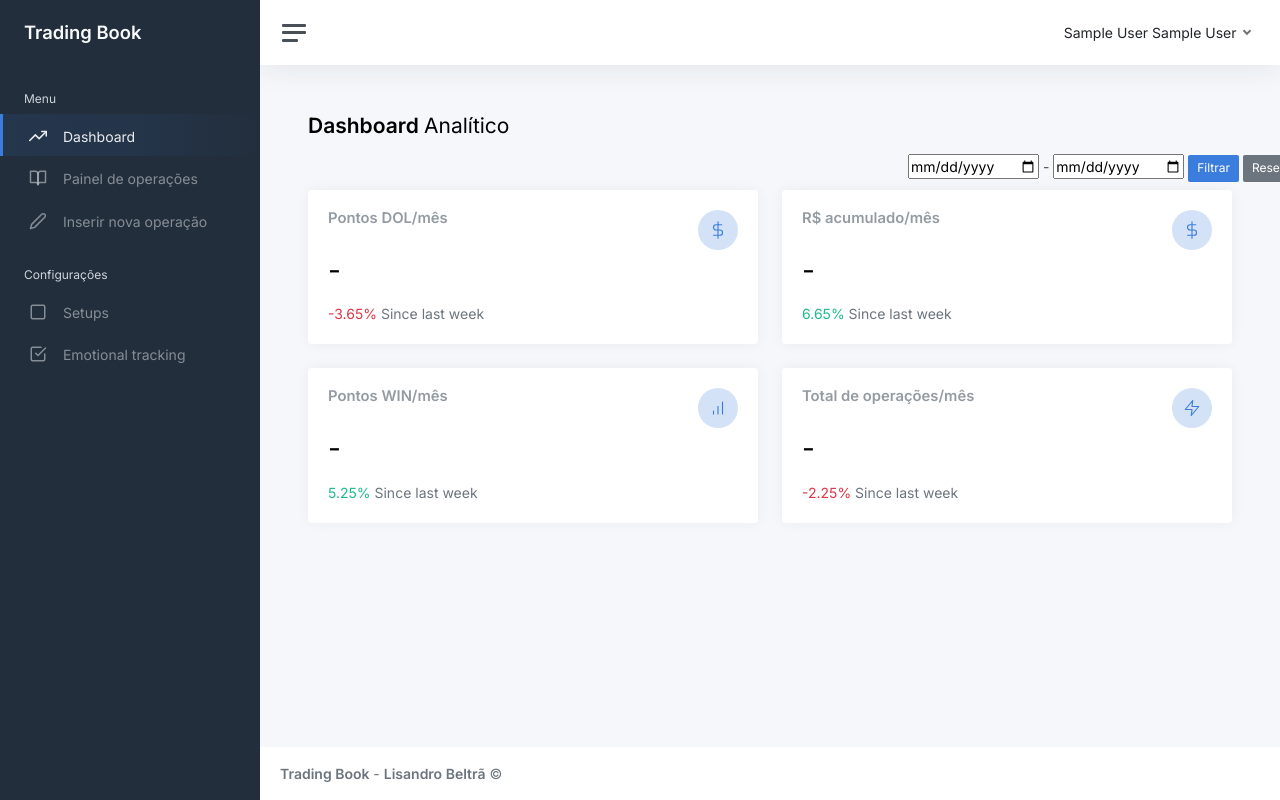
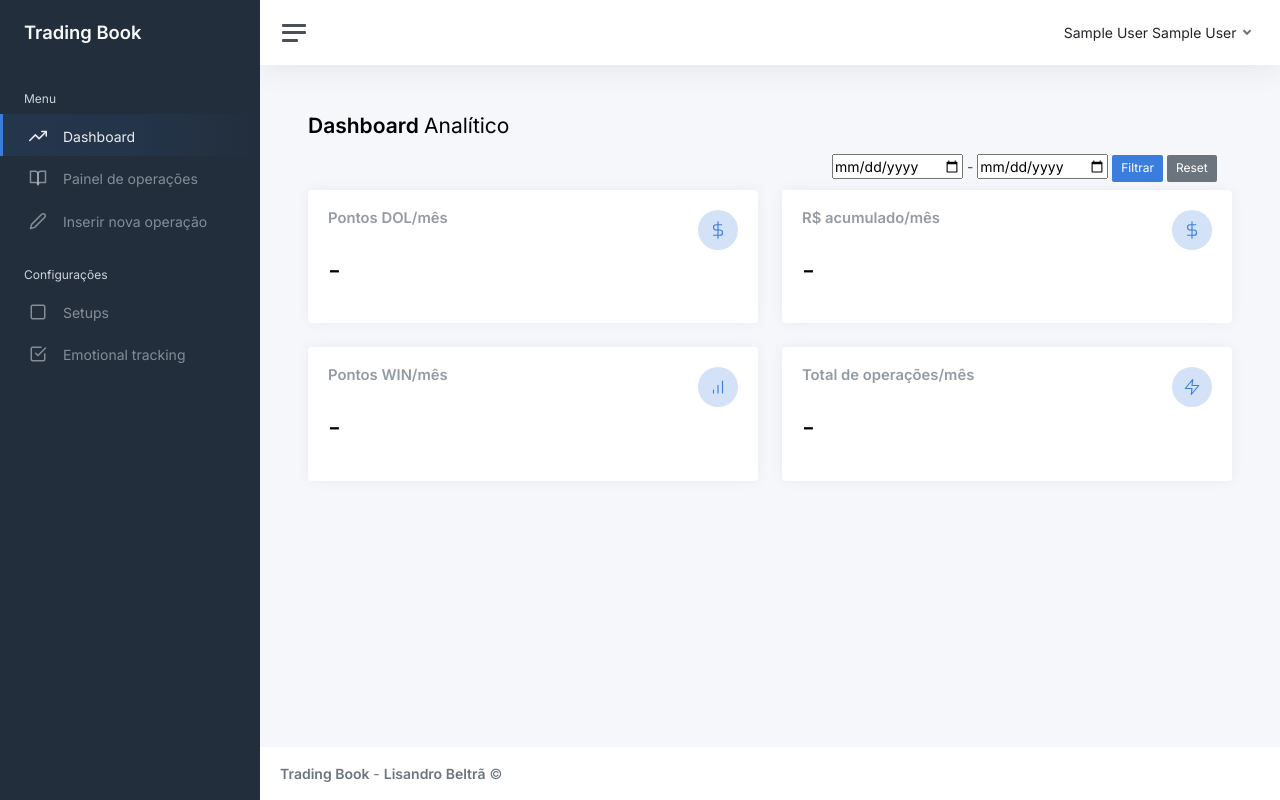
Before and after one commit to Lpbeltra/diario-trade, a PHP site: page /index.php?pagina=data in a window 1280 px wide. Run offline with PHP 8.4, Linux system fonts and the light colour scheme; the visitor is signed in with stand-in values (Sample User, id 1); data that the repository does not hold is empty.

Commit message:
Add files via upload

```diff
--- a/static/data.php
+++ b/static/data.php
@@ -49,8 +49,8 @@ if ($resultWdo['pontosDol'] == '-' and $resultWin['pontosWin'] == '-' and $resul
     <div class="container-fluid p-0">
         <h1 class="h3 mb-3"><strong> Dashboard </strong> Analítico </h1>
         <!-- FORM DE FILTRO -->
-        <form action="index.php?pagina=dash" method="post">
-            <div style="margin-left: 600px; width: 400px">
+        <form action="index.php?pagina=dash" method="post" display="block" style="margin-left: auto; width: 400px">
+            <div style="width: 400px">
                 <input type="date" name="data1">
                 -
                 <input type="date" name="data2">
@@ -76,8 +76,6 @@ if ($resultWdo['pontosDol'] == '-' and $resultWin['pontosWin'] == '-' and $resul
                         </div>
                         <h1 class="mt-1 mb-3"><?php echo $resultWdo['pontosDol'];?></h1>
                         <div class="mb-0">
-                            <span class="text-danger"> <i class="mdi mdi-arrow-bottom-right"></i> -3.65% </span>
-                            <span class="text-muted">Since last week</span>
                         </div>
                     </div>
                 </div>
@@ -96,8 +94,6 @@ if ($resultWdo['pontosDol'] == '-' and $resultWin['pontosWin'] == '-' and $resul
                         </div>
                         <h1 class="mt-1 mb-3"><?php echo $resultWin['pontosWin']; ?></h1>
                         <div class="mb-0">
-                            <span class="text-success"> <i class="mdi mdi-arrow-bottom-right"></i> 5.25% </span>
-                            <span class="text-muted">Since last week</span>
                         </div>
                     </div>
                 </div>
@@ -118,8 +114,6 @@ if ($resultWdo['pontosDol'] == '-' and $resultWin['pontosWin'] == '-' and $resul
                         </div>
                         <h1 class="mt-1 mb-3"><?php echo $resultMoneyRound ?></h1>
                         <div class="mb-0">
-                            <span class="text-success"> <i class="mdi mdi-arrow-bottom-right"></i> 6.65% </span>
-                            <span class="text-muted">Since last week</span>
                         </div>
                     </div>
                 </div>
@@ -138,8 +132,6 @@ if ($resultWdo['pontosDol'] == '-' and $resultWin['pontosWin'] == '-' and $resul
                         </div>
                         <h1 class="mt-1 mb-3">-</h1>
                         <div class="mb-0">
-                            <span class="text-danger"> <i class="mdi mdi-arrow-bottom-right"></i> -2.25% </span>
-                            <span class="text-muted">Since last week</span>
                         </div>
                     </div>
                 </div>
```
